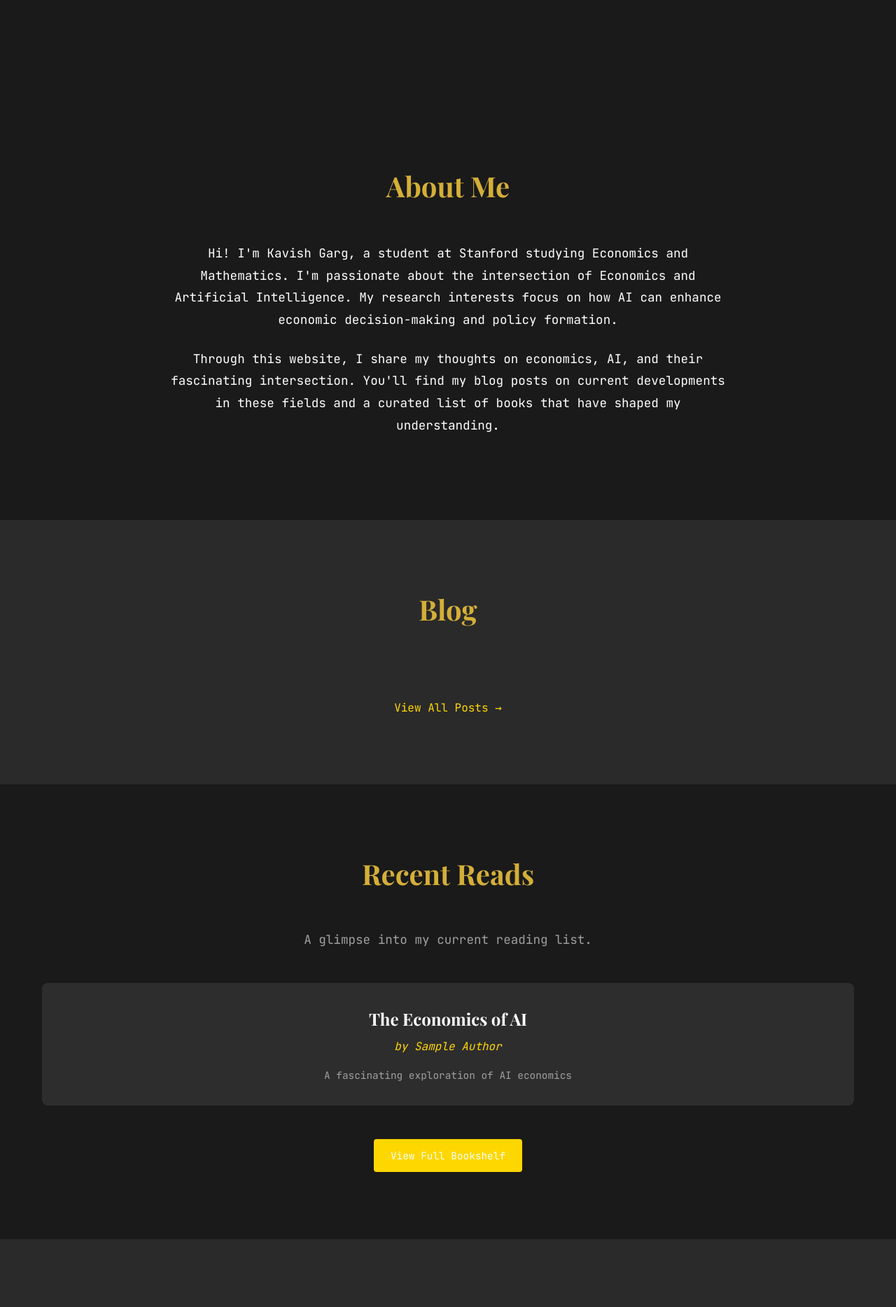
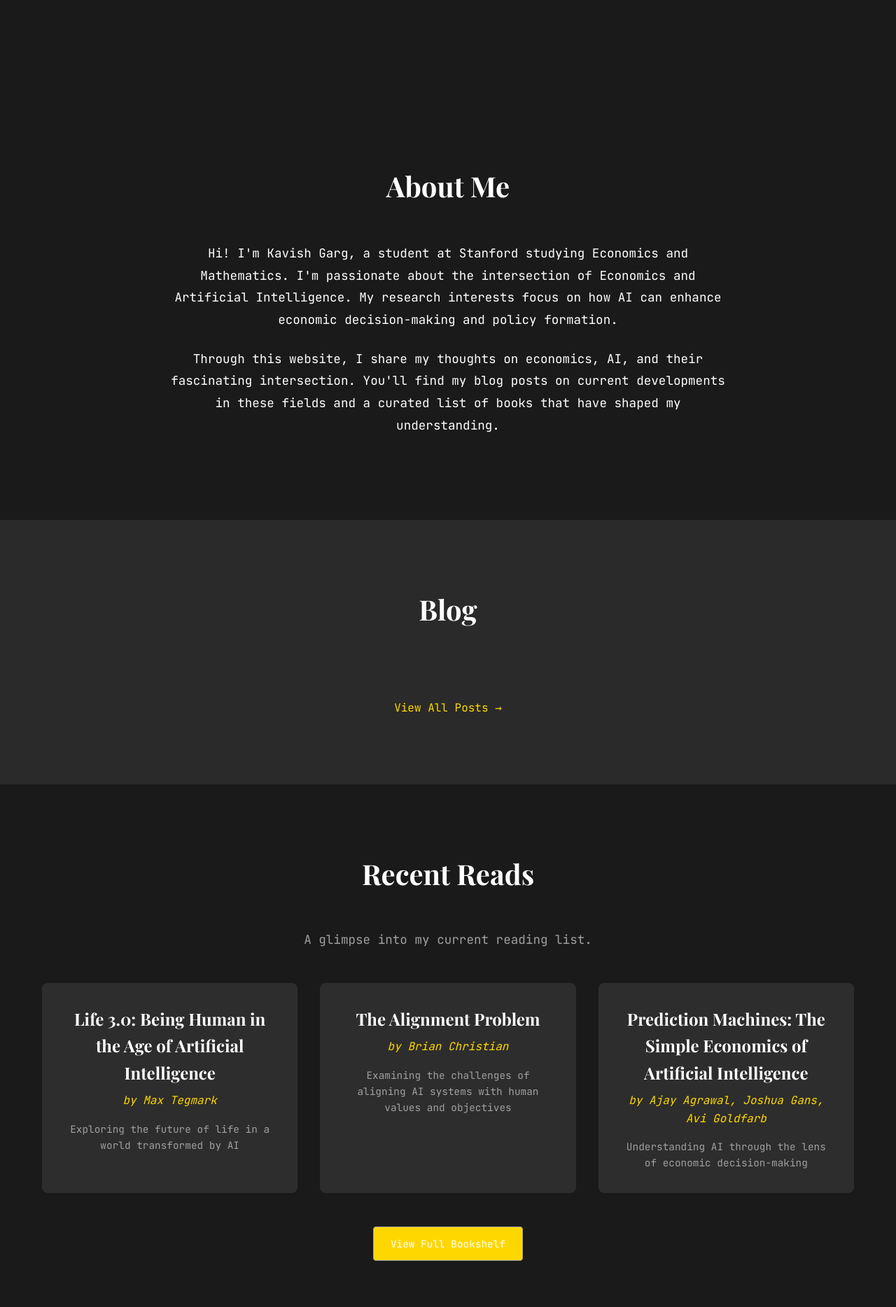
Before and after one commit to thatkavish/personal-website, a Flask app: page / in a window 1280 px wide. Shown: the part 722-2590 px from the top of the page at 70% size. Run offline with Flask 3, Linux system fonts and the light colour scheme; data comes from the database, SQL or seed files in the repository.

Commit message:
Add more sample blog posts and books focused on Economics and AI

```diff
--- a/app.py
+++ b/app.py
@@ -113,6 +113,36 @@
                         title='Welcome to My Blog',
                         content='This is my first blog post...',
                         description='An introduction to my blog'
+                    ),
+                    BlogPost(
+                        title='The Future of Economic Policy in an AI-Driven World',
+                        content='As artificial intelligence continues to reshape our economy...',
+                        description='Exploring how AI will influence economic policy making'
+                    ),
+                    BlogPost(
+                        title='Game Theory and Machine Learning',
+                        content='The intersection of game theory and machine learning...',
+                        description='Understanding strategic decision making in AI systems'
+                    ),
+                    BlogPost(
+                        title='Behavioral Economics in the Age of AI',
+                        content='How do cognitive biases affect our interactions with AI...',
+                        description='Examining human behavior in AI-integrated markets'
+                    ),
+                    BlogPost(
+                        title='The Economics of Large Language Models',
+                        content='Analyzing the economic implications of LLMs...',
+                        description='Cost-benefit analysis of developing and deploying LLMs'
+                    ),
+                    BlogPost(
+                        title='Market Design for AI Systems',
+                        content='Principles for designing efficient AI marketplaces...',
+                        description='Creating sustainable markets for AI resources'
+                    ),
+                    BlogPost(
+                        title='AI and Labor Market Transformation',
+                        content='Understanding how AI is reshaping employment...',
+                        description='Analysis of AI\'s impact on workforce dynamics'
                     )
                 ]
                 db.session.add_all(sample_posts)
@@ -127,6 +157,36 @@
                         title='The Economics of AI',
                         author='Sample Author',
                         notes='A fascinating exploration of AI economics'
+                    ),
+                    Book(
+                        title='Superintelligence: Paths, Dangers, Strategies',
+                        author='Nick Bostrom',
+                        notes='A comprehensive analysis of potential AI development trajectories and their implications'
+                    ),
+                    Book(
+                        title='The Economics of Artificial Intelligence',
+                        author='Ajay Agrawal, Joshua Gans, Avi Goldfarb',
+                        notes='Exploring the economic principles governing AI adoption and impact'
+                    ),
+                    Book(
+                        title='Human Compatible: AI and the Problem of Control',
+                        author='Stuart Russell',
+                        notes='Insights into designing AI systems that are aligned with human values'
+                    ),
+                    Book(
+                        title='Prediction Machines: The Simple Economics of Artificial Intelligence',
+                        author='Ajay Agrawal, Joshua Gans, Avi Goldfarb',
+                        notes='Understanding AI through the lens of economic decision-making'
+                    ),
+                    Book(
+                        title='The Alignment Problem',
+                        author='Brian Christian',
+                        notes='Examining the challenges of aligning AI systems with human values and objectives'
+                    ),
+                    Book(
+                        title='Life 3.0: Being Human in the Age of Artificial Intelligence',
+                        author='Max Tegmark',
+                        notes='Exploring the future of life in a world transformed by AI'
                     )
                 ]
                 db.session.add_all(sample_books)
--- a/templates/index.html
+++ b/templates/index.html
@@ -141,6 +141,7 @@
         font-size: 3.5rem;
         margin-bottom: 1rem;
         color: var(--text-color);
+        font-family: 'Playfair Display', serif;
     }
 
     .tagline {
@@ -176,6 +177,7 @@
         text-align: center;
         margin-bottom: 3rem;
         font-size: 2.5rem;
+        color: var(--text-color);
     }
 
     .about-content {
@@ -305,6 +307,24 @@
         font-size: 1.1rem;
     }
 
+    .btn-primary {
+        display: inline-block;
+        padding: 1rem 2rem;
+        background-color: var(--card-bg);
+        color: var(--text-color);
+        text-decoration: none;
+        border-radius: 4px;
+        transition: all 0.3s ease;
+        font-family: 'JetBrains Mono', monospace;
+        border: 1px solid var(--text-secondary);
+    }
+
+    .btn-primary:hover {
+        background-color: var(--text-color);
+        color: var(--bg-color);
+        transform: translateY(-2px);
+    }
+
     @media (max-width: 768px) {
         .typewriter h1 {
             font-size: 2.5rem;
```
